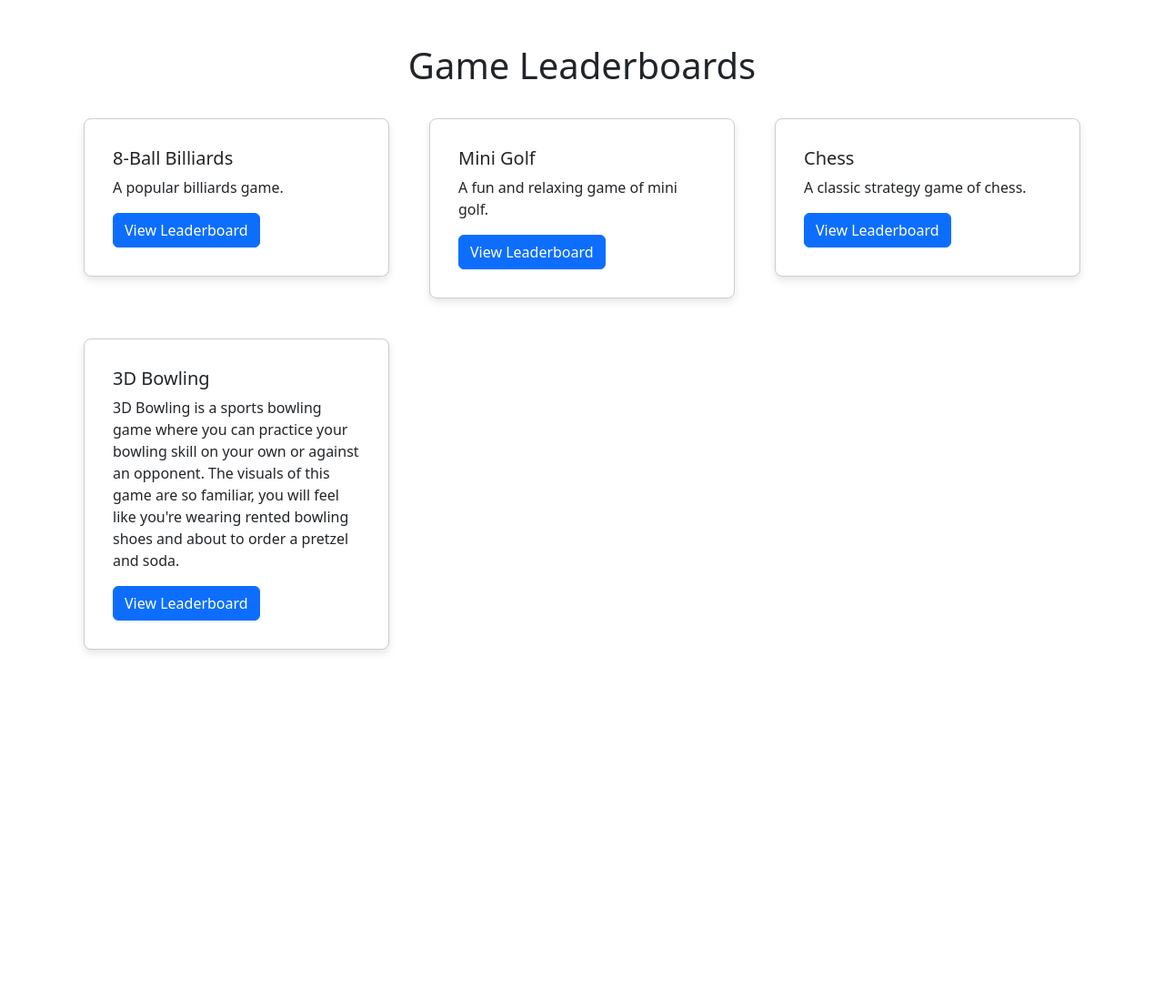
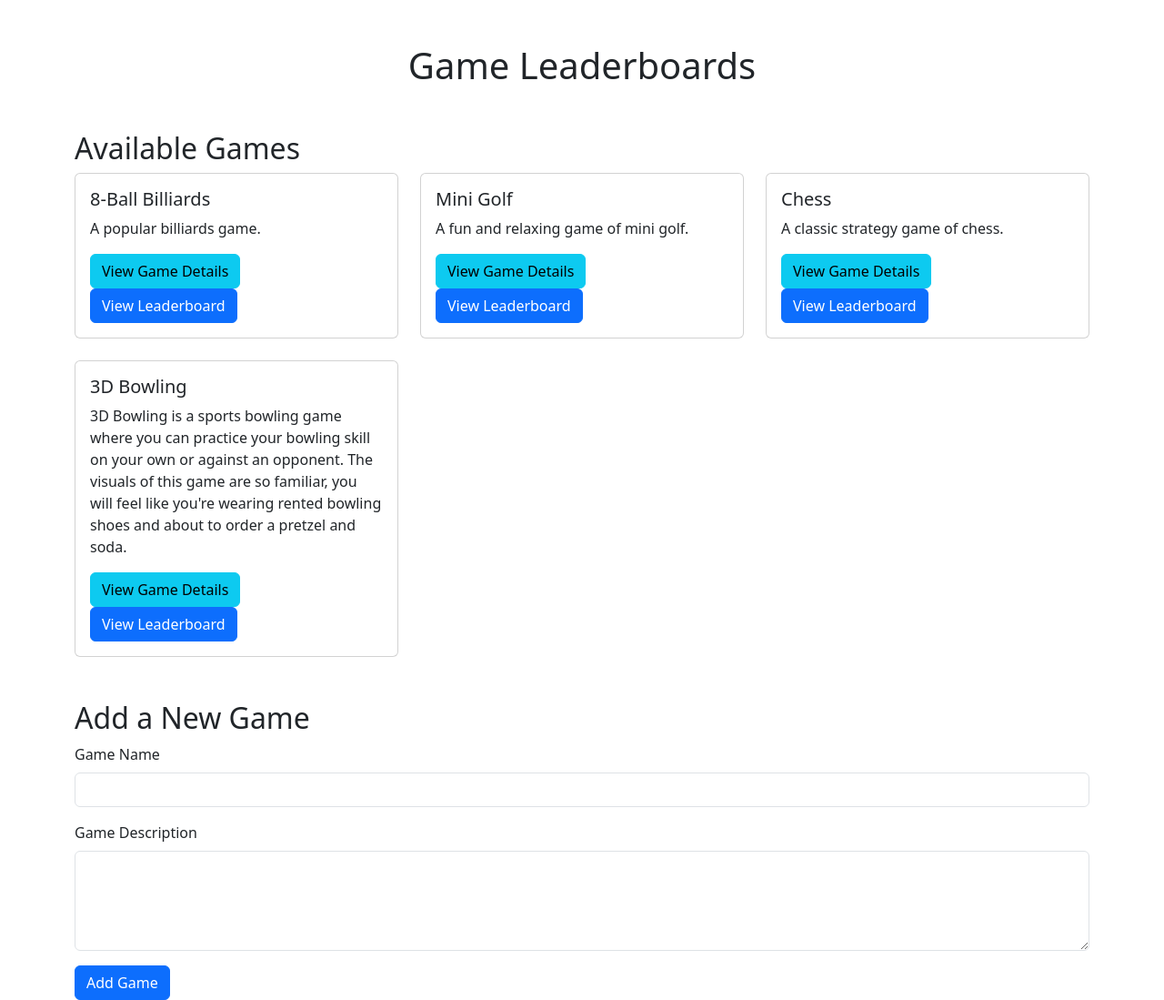
Before and after one commit to mamccorkle/Confident-Coders-Modern-Software-Development-Assignment, a Flask app: page / in a window 1280 px wide. Shown: the whole page at 91% size. Before the commit the page ends 718 px from the top, so only its background shows below. Run offline with Flask 3, Linux system fonts and the light colour scheme; data comes from the database, SQL or seed files in the repository; both versions use the stored data as it was after the commit.

Commit message:
Commit - 20250302 - Confident Coders TeamProject01
* Added ability to add games to the database from the main landing page
+ Added game_details.html to see the details of a particular game
* Changed index.html to have a section for adding a game to the database

```diff
--- a/app.py
+++ b/app.py
@@ -1,9 +1,9 @@
-from flask import Flask, render_template
+from flask import Flask, render_template, request, redirect, url_for
 import sqlite3
 
 app = Flask(__name__)
 
-# Function to fetch all games from the database
+# This function will get a list of all games so that it can be displayed on the main landing page:
 def get_all_games():
     conn = sqlite3.connect('MSD-P01-LeaderBoard.sqlite')
     cursor = conn.cursor()
@@ -12,12 +12,16 @@ def get_all_games():
     conn.close()
     return games
 
-@app.route('/')
-def hello_world():  # put application's code here
-    games = get_all_games()
-    return render_template('index.html', games=games)
+# This function will get a specific games details:
+def get_game_details(game_id):
+    conn = sqlite3.connect('MSD-P01-LeaderBoard.sqlite')
+    cursor = conn.cursor()
+    cursor.execute("SELECT game_name, description FROM games WHERE game_id = ?", (game_id,))
+    game = cursor.fetchone()
+    conn.close()
+    return game
 
-
+# This function will get a games leaderboard details:
 def get_leaderboard_data(game_name):
     conn = sqlite3.connect('MSD-P01-LeaderBoard.sqlite')
     cursor = conn.cursor()
@@ -32,11 +36,56 @@ def get_leaderboard_data(game_name):
     conn.close()
     return rows
 
+# This function will add a new game to the database:
+def add_game_to_db(game_name, description):
+    conn = sqlite3.connect('MSD-P01-LeaderBoard.sqlite')
+    cursor = conn.cursor()
+    cursor.execute("INSERT INTO games (game_name, description) VALUES (?, ?)", (game_name, description))
+    conn.commit()
+    conn.close()
+
+
+## Routes:
+
+# Main landing page route with GET and POST to allow for adding games to the database:
+@app.route('/', methods=['GET', 'POST'])
+def home():
+    # Display all games
+    games = get_all_games()  # Fetch all games from the database
+    return render_template('index.html', games=games)
+
+
+# Leaderboard for an individual game:
 @app.route('/leaderboard/<game_name>')
 def leaderboard(game_name):
     data = get_leaderboard_data(game_name)
     return render_template('leaderboard.html', game_name=game_name, data=data)
 
+# Route to a games details page:
+# Game Details page
+@app.route('/game/<int:game_id>')
+def game_details(game_id):
+    game = get_game_details(game_id)
+    if game:
+        return render_template('game_details.html', game=game)
+    else:
+        return "Game not found", 404
+
+@app.route('/add_game', methods=['GET', 'POST'])
+def add_game():
+    if request.method == 'POST':
+        # Get form data for the new game
+        game_name = request.form['game_name']
+        description = request.form['description']
+
+        # Insert new game into the database
+        add_game_to_db(game_name, description)
+
+        # Redirect to the homepage to show the updated list of games
+        return redirect(url_for('home'))
+    else:
+        print("test")
+
 
 if __name__ == '__main__':
     app.run(debug=True)
--- a/templates/index.html
+++ b/templates/index.html
@@ -4,41 +4,43 @@
   <meta charset="UTF-8">
   <meta name="viewport" content="width=device-width, initial-scale=1.0">
   <title>Game Leaderboards</title>
-  <!-- You can add Bootstrap or custom CSS here -->
   <link href="https://cdn.jsdelivr.net/npm/bootstrap@5.3.0-alpha1/dist/css/bootstrap.min.css" rel="stylesheet">
-  <style>
-    .game-card {
-      margin: 10px;
-      border: 1px solid #ccc;
-      border-radius: 8px;
-      padding: 15px;
-      box-shadow: 0 4px 8px rgba(0, 0, 0, 0.1);
-      transition: transform 0.3s ease;
-    }
-    .game-card:hover {
-      transform: translateY(-5px);
-    }
-  </style>
 </head>
 <body>
   <div class="container mt-5">
     <h1 class="text-center mb-4">Game Leaderboards</h1>
+
+    <h2 class="mt-5">Available Games</h2>
     <div class="row row-cols-1 row-cols-md-2 row-cols-lg-3 g-4">
       {% for game in games %}
       <div class="col">
-        <div class="card game-card">
+        <div class="card">
           <div class="card-body">
             <h5 class="card-title">{{ game[1] }}</h5>
             <p class="card-text">{{ game[2] }}</p>
-            <a href="{{ url_for('leaderboard', game_name=game[1]) }}" class="btn btn-primary">View Leaderboard</a>
+            <a href="/game/{{ game[0] }}" class="btn btn-info">View Game Details</a>
+            <a href="/leaderboard/{{ game[1] }}" class="btn btn-primary">View Leaderboard</a>
           </div>
         </div>
       </div>
       {% endfor %}
     </div>
+
+      <h2 class="mt-5">Add a New Game</h2>
+    <form action="/add_game" method="POST">
+      <div class="mb-3">
+        <label for="game_name" class="form-label">Game Name</label>
+        <input type="text" class="form-control" id="game_name" name="game_name" required>
+      </div>
+      <div class="mb-3">
+        <label for="description" class="form-label">Game Description</label>
+        <textarea class="form-control" id="description" name="description" rows="4" required></textarea>
+      </div>
+      <button type="submit" class="btn btn-primary">Add Game</button>
+    </form>
+
   </div>
 
-  <!-- Bootstrap 5 JS (Optional, for components like modals, dropdowns, etc.) -->
   <script src="https://cdn.jsdelivr.net/npm/@popperjs/core@2.11.6/dist/umd/popper.min.js"></script>
   <script src="https://cdn.jsdelivr.net/npm/bootstrap@5.3.0-alpha1/dist/js/bootstrap.min.js"></script>
 </body>
```
Also changed, not shown: templates/game_details.html (added, +29 -0 lines), MSD-P01-LeaderBoard.sqlite.
